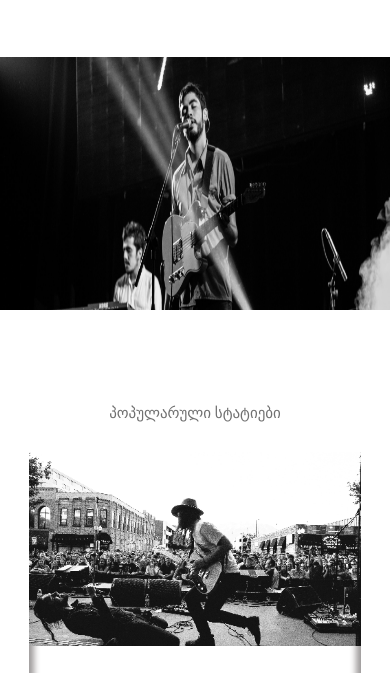
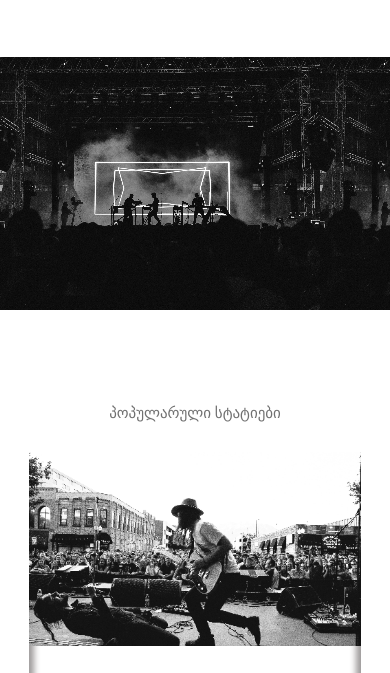
Before and after one commit to webmako/davaleba9, a plain HTML site: page index.html in a window 390 px wide. Shown: the part 150-823 px from the top of the page. Drawn offline with Linux system fonts and the light colour scheme; files whose address does not match are found by name.

Commit message:
background

```diff
--- a/css/style.css
+++ b/css/style.css
@@ -30,7 +30,7 @@ ul{
     height: 613px;
     margin: 0 auto 151px auto;
    /* border: 3px solid green; */
-    /* background-image: url ("../foto/foto1");  */
+    background-image: url("/foto/foto1.png");
     /* background-position: center;
     background-repeat: no-repeat; */
 
@@ -143,7 +143,7 @@ nav{
     display: none;
 }
 .section_1 {
-    /* background-image: url("../foto/change.png"); */
+    background-image: url("/foto/change.png");
     width: 100%;
     height: 253px;
     margin:0 auto 96px auto ;
--- a/index.html
+++ b/index.html
@@ -40,7 +40,10 @@
     </div>
     </header>
     <section class="section_1">
-        <img class="foto1" src="foto/foto1.png" alt="foto1">
+        &nbsp;
+       <!--
+         <img class="foto1" src="foto/foto1.png" alt="foto1">
+       -->
     </section>
 
 
```
